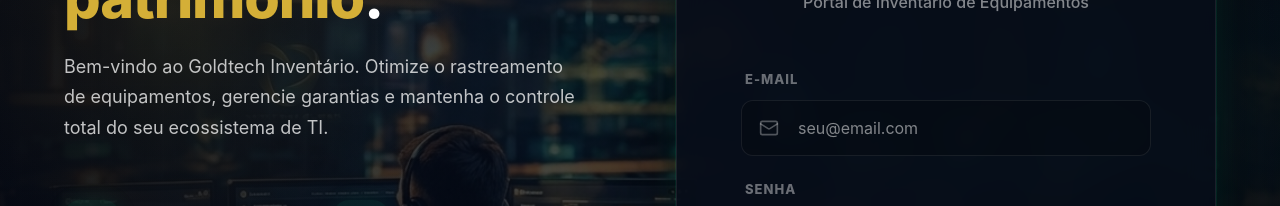
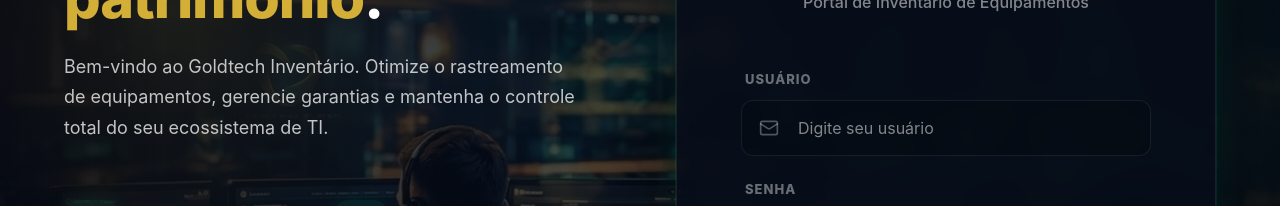
Before and after one commit to juarezaraujo-bo/goldtech-inventario-frontend, a React app: page /login in a window 1280 px wide. Shown: the part 380-586 px from the top of the page. Built offline with nearby package versions, Linux system fonts and the light colour scheme; no server answers; the HTML template or start-up script is replaced by a standard one.

Commit message:
fix: login por usuario

```diff
--- a/src/pages/Login.jsx
+++ b/src/pages/Login.jsx
@@ -7,7 +7,7 @@
 import logoGoldtech from '../assets/logo-goldtech.png';
 
 export default function Login() {
-  const [email, setEmail] = useState('');
+  const [username, setUsername] = useState('');
   const [password, setPassword] = useState('');
   const [loading, setLoading] = useState(false);
   const navigate = useNavigate();
@@ -16,7 +16,7 @@
     e.preventDefault();
     setLoading(true);
     try {
-      const { data } = await api.post('/login', { email, password });
+      const { data } = await api.post('/login', { username, password });
 
       // Salva apenas o JWT real
       localStorage.setItem('token', data.token);
@@ -132,16 +132,16 @@
 
             <form onSubmit={handleLogin} style={{ display: 'flex', flexDirection: 'column', gap: '24px' }}>
               <div style={{ display: 'flex', flexDirection: 'column', gap: '10px' }}>
-                <label style={{ fontSize: '13px', textTransform: 'uppercase', letterSpacing: '1px', fontWeight: 800, color: 'rgba(255,255,255,0.4)', marginLeft: '4px' }}>E-mail</label>
+                <label style={{ fontSize: '13px', textTransform: 'uppercase', letterSpacing: '1px', fontWeight: 800, color: 'rgba(255,255,255,0.4)', marginLeft: '4px' }}>Usuário</label>
                 <div style={{ position: 'relative' }}>
                   <Mail size={20} style={{ position: 'absolute', left: '18px', top: '50%', transform: 'translateY(-50%)', color: 'rgba(255,255,255,0.3)', pointerEvents: 'none' }} />
                   <input
-                    type="email"
+                    type="text"
                     className="form-control-premium"
-                    value={email}
-                    onChange={(e) => setEmail(e.target.value)}
+                    value={username}
+                    onChange={(e) => setUsername(e.target.value)}
                     required
-                    placeholder="seu@email.com"
+                    placeholder="Digite seu usuário"
                     style={{ paddingLeft: '56px' }}
                   />
                 </div>
```
